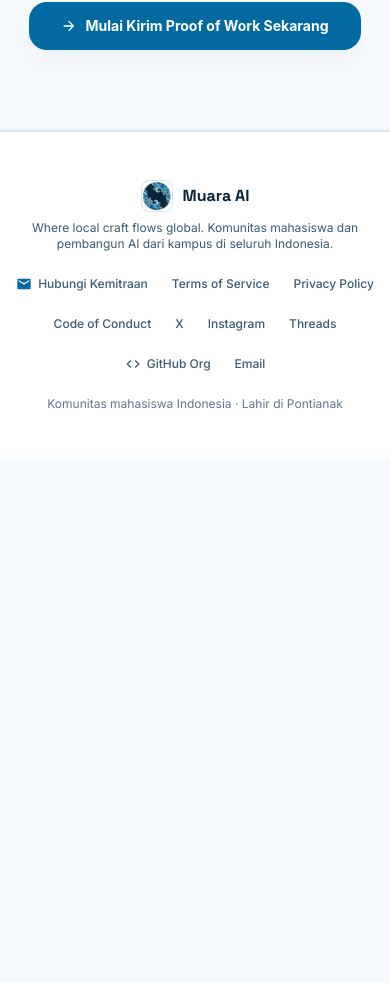
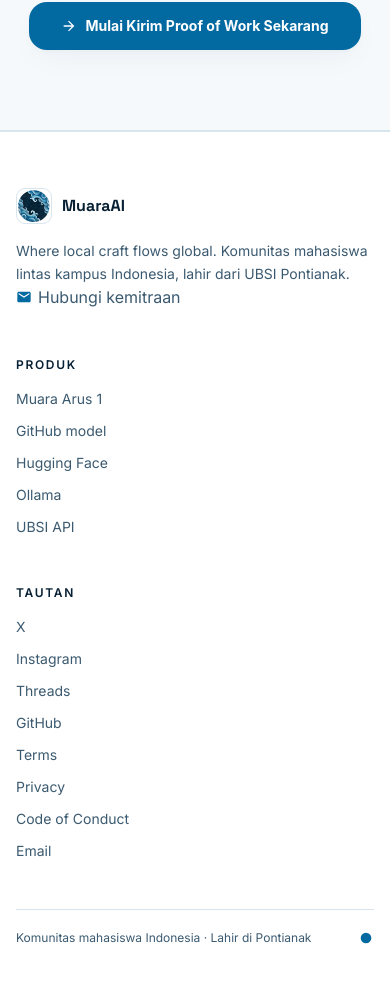
Before and after one commit to MuaraAI/MuaraAI, a Next.js app: page / in a window 390 px wide. Shown: the part 9576-10559 px from the top of the page. Before the commit the page ends 10036 px from the top, so only its background shows below. Built offline with nearby package versions, Linux system fonts and the light colour scheme; no server answers; the database is empty; a web font is replaced by a local one.

Commit message:
fix(landing): restore product links and redesign footer

```diff
--- a/src/components/landing/footer.tsx
+++ b/src/components/landing/footer.tsx
@@ -5,45 +5,55 @@ import { GITHUB_ORG_URL } from "@/lib/constants";
 import Icon from "@/components/ui/icon";
 import ContactTrigger from "./contact-trigger";
 
+const products = [
+  { label: "Muara Arus 1", href: "https://ai.muaraai.com/" },
+  { label: "GitHub model", href: "https://github.com/MuaraAI/muara-arus-1" },
+  { label: "Hugging Face", href: "https://huggingface.co/MuaraAI/muara-arus-1" },
+  { label: "Ollama", href: "https://ollama.com/MuaraAI/muara-arus-1" },
+  { label: "UBSI API", href: "https://ubsi-api.muaraai.com" },
+];
+
+const socials = [
+  { label: "X", href: "https://x.com/MuaraAI" },
+  { label: "Instagram", href: "https://www.instagram.com/muara.ai/" },
+  { label: "Threads", href: "https://www.threads.com/@muara.ai" },
+  { label: "GitHub", href: GITHUB_ORG_URL },
+];
+
+function ExternalLink({ label, href }: { label: string; href: string }) {
+  return <Link href={href} target="_blank" rel="noopener noreferrer" className="transition-colors hover:text-muara-ocean">{label}</Link>;
+}
+
 export default function Footer() {
   return (
-    <footer className="w-full border-t border-stroke bg-white text-secondary py-12 px-4 sm:px-6 lg:px-8">
-      <div className="mx-auto max-w-7xl flex flex-col md:flex-row items-center justify-between gap-6">
-        <div className="flex flex-col items-center md:items-start gap-2">
+    <footer className="w-full border-t border-stroke bg-white px-4 py-14 text-secondary sm:px-6 lg:px-8">
+      <div className="mx-auto grid max-w-6xl gap-12 md:grid-cols-[1.5fr_1fr_1fr]">
+        <div>
           <div className="flex items-center gap-2.5">
-            <span className="flex h-8 w-8 items-center justify-center rounded-[8px] bg-white border border-stroke overflow-hidden shadow-xs">
-              <Image src="/brand/muara-logo.png" alt="" width={32} height={32} className="h-7 w-7 object-contain" />
-            </span>
-            <span className="font-display font-bold text-foreground text-base">Muara AI</span>
+            <span className="flex h-9 w-9 items-center justify-center overflow-hidden rounded-[9px] border border-stroke bg-white shadow-xs"><Image src="/brand/muara-logo.png" alt="" width={36} height={36} className="h-8 w-8 object-contain" /></span>
+            <span className="font-display text-base font-bold text-foreground">MuaraAI</span>
           </div>
-          <p className="text-xs text-secondary max-w-sm text-center md:text-left font-sans">
-            Where local craft flows global. Komunitas mahasiswa dan pembangun AI dari kampus di seluruh Indonesia.
-          </p>
+          <p className="mt-4 max-w-sm text-sm leading-relaxed">Where local craft flows global. Komunitas mahasiswa lintas kampus Indonesia, lahir dari UBSI Pontianak.</p>
+          <ContactTrigger label="Hubungi kemitraan" />
         </div>
-
-        <div className="flex flex-wrap items-center justify-center gap-6 text-xs font-medium">
-          <ContactTrigger label="Hubungi Kemitraan" />
-          <Link href="/terms" className="hover:text-muara-ocean transition-colors">
-            Terms of Service
-          </Link>
-          <Link href="/privacy" className="hover:text-muara-ocean transition-colors">
-            Privacy Policy
-          </Link>
-          <Link href="/code-of-conduct" className="hover:text-muara-ocean transition-colors">
-            Code of Conduct
-          </Link>
-          <Link href="https://x.com/MuaraAI" target="_blank" rel="noopener noreferrer" className="hover:text-muara-ocean transition-colors">X</Link>
-          <Link href="https://www.instagram.com/muara.ai/" target="_blank" rel="noopener noreferrer" className="hover:text-muara-ocean transition-colors">Instagram</Link>
-          <Link href="https://www.threads.com/@muara.ai" target="_blank" rel="noopener noreferrer" className="hover:text-muara-ocean transition-colors">Threads</Link>
-          <Link href={GITHUB_ORG_URL} target="_blank" rel="noopener noreferrer" className="hover:text-muara-ocean transition-colors flex items-center gap-1.5">
-            <Icon name="code" className="w-4 h-4" /> GitHub Org
-          </Link>
-          <Link href="mailto:admin@muaraai.com" className="hover:text-muara-ocean transition-colors">Email</Link>
-        </div>
-
-        <div className="text-xs text-slate-500 text-center md:text-right">
-          <p>Komunitas mahasiswa Indonesia · Lahir di Pontianak</p>
-        </div>
+        <nav aria-label="Produk MuaraAI">
+          <h2 className="text-xs font-semibold uppercase tracking-[0.14em] text-foreground">Produk</h2>
+          <div className="mt-4 grid gap-3 text-sm">{products.map((item) => <ExternalLink key={item.href} {...item} />)}</div>
+        </nav>
+        <nav aria-label="Tautan MuaraAI">
+          <h2 className="text-xs font-semibold uppercase tracking-[0.14em] text-foreground">Tautan</h2>
+          <div className="mt-4 grid gap-3 text-sm">
+            {socials.map((item) => <ExternalLink key={item.href} {...item} />)}
+            <Link href="/terms" className="transition-colors hover:text-muara-ocean">Terms</Link>
+            <Link href="/privacy" className="transition-colors hover:text-muara-ocean">Privacy</Link>
+            <Link href="/code-of-conduct" className="transition-colors hover:text-muara-ocean">Code of Conduct</Link>
+            <ExternalLink label="Email" href="mailto:admin@muaraai.com" />
+          </div>
+        </nav>
+      </div>
+      <div className="mx-auto mt-12 flex max-w-6xl items-center justify-between gap-4 border-t border-stroke pt-5 text-xs text-secondary">
+        <span>Komunitas mahasiswa Indonesia · Lahir di Pontianak</span>
+        <Icon name="north_east" className="h-4 w-4 text-muara-ocean" aria-hidden="true" />
       </div>
     </footer>
   );
```
Also changed, not shown: 1 other file (tests, documents, lock files or other folders).
